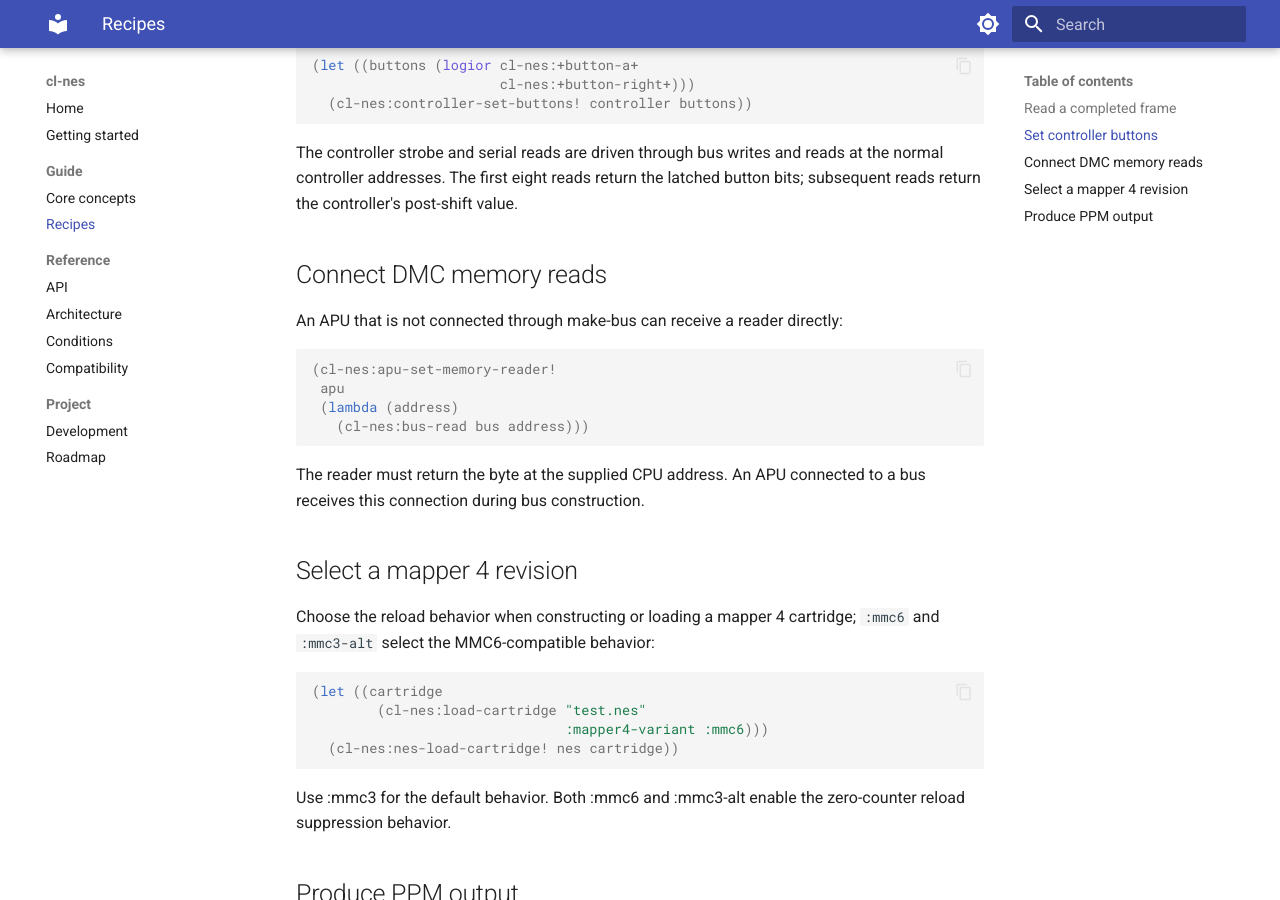
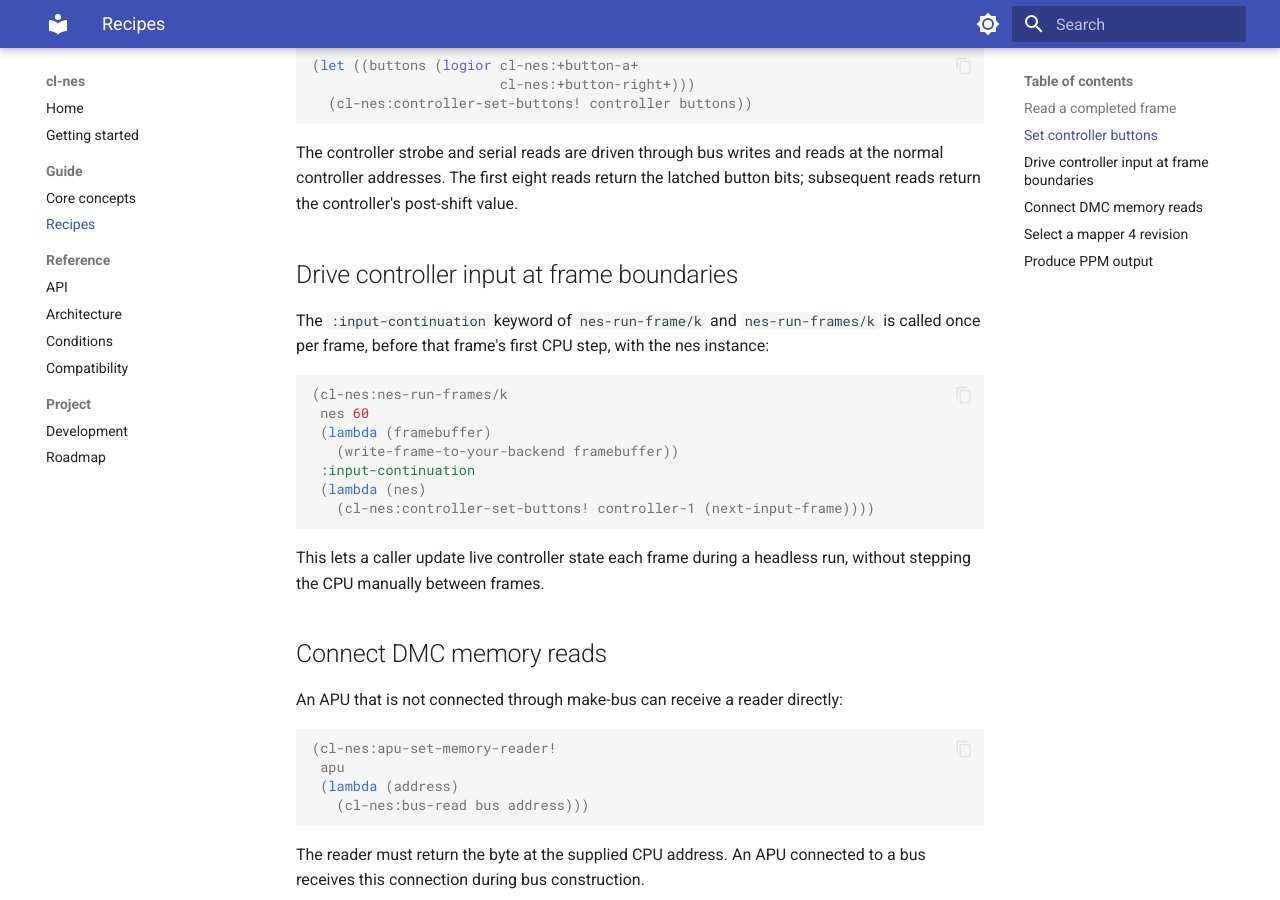
Before and after one commit to nerima-lisp/cl-nes, an MkDocs documentation site: the page built from docs/src/guide/recipes.md, in a window 1280 px wide and 900 px high, scrolled down 589 px. Built offline with MkDocs 1.6.1 and Material for MkDocs 9.7.7, drawn with Linux system fonts in a browser that asks for light colours.

Commit message:
docs: document input-continuation frame-boundary callback
Document the :input-continuation keyword added to nes-run-frame/k and
nes-run-frames/k for updating controller state at frame boundaries during
headless runs, and add a recipe showing its usage.

```diff
--- a/docs/src/guide/recipes.md
+++ b/docs/src/guide/recipes.md
@@ -29,6 +29,25 @@ Button constants are bit values and can be combined with logior:
 The controller strobe and serial reads are driven through bus writes and reads
 at the normal controller addresses. The first eight reads return the latched
 button bits; subsequent reads return the controller's post-shift value.
+
+## Drive controller input at frame boundaries
+
+The `:input-continuation` keyword of `nes-run-frame/k` and `nes-run-frames/k`
+is called once per frame, before that frame's first CPU step, with the nes
+instance:
+
+~~~lisp
+(cl-nes:nes-run-frames/k
+ nes 60
+ (lambda (framebuffer)
+   (write-frame-to-your-backend framebuffer))
+ :input-continuation
+ (lambda (nes)
+   (cl-nes:controller-set-buttons! controller-1 (next-input-frame))))
+~~~
+
+This lets a caller update live controller state each frame during a headless
+run, without stepping the CPU manually between frames.
 
 ## Connect DMC memory reads
 
```
Also changed, not shown: docs/src/reference/api.md (+6 -1 lines).
